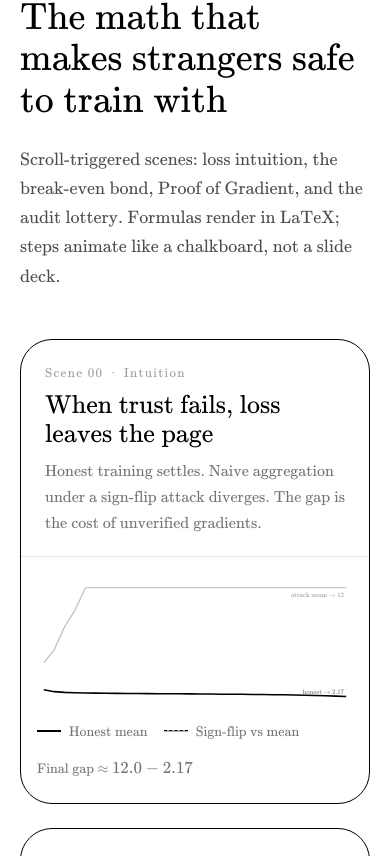
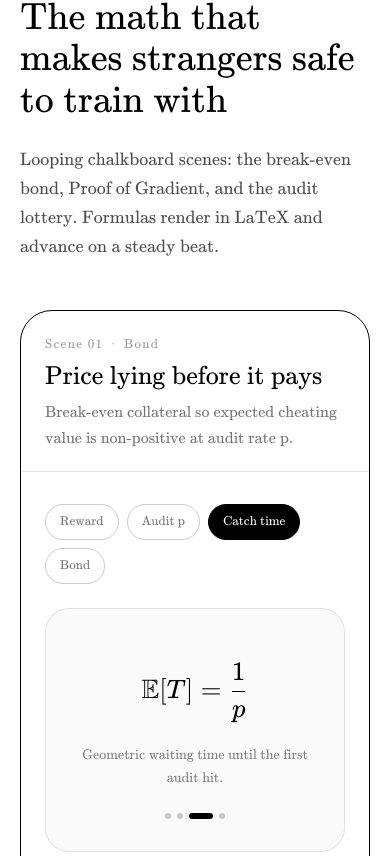
Before and after one commit to wienerlabs/leviathan-web, a React (Vite) app: page / in a window 390 px wide. Shown: the part 2828-3684 px from the top of the page. Built offline with nearby package versions, Linux system fonts and the light colour scheme.

Commit message:
fix: remove loss sketch and loop explain animations

```diff
--- a/src/components/ExplainSection.tsx
+++ b/src/components/ExplainSection.tsx
@@ -1,7 +1,6 @@
 import { Link } from 'react-router-dom'
 import AuditVisual from './math/AuditVisual'
 import { FormulaScene } from './math/FormulaScene'
-import LossSketch from './math/LossSketch'
 import { MathTex } from './math/Math'
 
 export default function ExplainSection() {
@@ -15,14 +14,12 @@ export default function ExplainSection() {
           The math that makes strangers safe to train with
         </h2>
         <p className="text-[18px] md:text-[22px] leading-relaxed text-black/70 max-w-[760px] mb-12 md:mb-16">
-          Scroll-triggered scenes: loss intuition, the break-even bond, Proof of
-          Gradient, and the audit lottery. Formulas render in LaTeX; steps
-          animate like a chalkboard, not a slide deck.
+          Looping chalkboard scenes: the break-even bond, Proof of Gradient, and
+          the audit lottery. Formulas render in LaTeX and advance on a steady
+          beat.
         </p>
 
         <div className="space-y-6 md:space-y-8">
-          <LossSketch />
-
           <FormulaScene
             index="Scene 01 · Bond"
             title="Price lying before it pays"
@@ -31,7 +28,7 @@ export default function ExplainSection() {
               {
                 label: 'Reward',
                 tex: 'R = \\text{round reward}',
-                note: 'Calibrated to ~1.2× H100 market cost of the round FLOPs.',
+                note: 'Calibrated to ~1.2x H100 market cost of the round FLOPs.',
               },
               {
                 label: 'Audit p',
--- a/src/components/math/AuditVisual.tsx
+++ b/src/components/math/AuditVisual.tsx
@@ -5,27 +5,41 @@ import { MathTex } from './Math'
 const WORKERS = 16
 const MALICIOUS = new Set([0, 1, 2, 3, 4])
 const CATCH = [12, 20, 1, 5, 11]
+const MAX_ROUND = 22
+const TICK_MS = 280
+const HOLD_MS = 1400
 
 export default function AuditVisual() {
   const ref = useRef<HTMLDivElement>(null)
-  const inView = useInView(ref, { once: true, amount: 0.4 })
+  const inView = useInView(ref, { amount: 0.25 })
   const [round, setRound] = useState(0)
 
   useEffect(() => {
     if (!inView) return
+    let r = 0
+    let timer = 0
+
+    const tick = () => {
+      r += 1
+      if (r > MAX_ROUND) {
+        timer = window.setTimeout(() => {
+          r = 0
+          setRound(0)
+          timer = window.setTimeout(tick, TICK_MS)
+        }, HOLD_MS)
+        return
+      }
+      setRound(r)
+      timer = window.setTimeout(tick, TICK_MS)
+    }
+
     setRound(0)
-    let r = 0
-    const id = window.setInterval(() => {
-      r += 1
-      setRound(r)
-      if (r >= 22) window.clearInterval(id)
-    }, 220)
-    return () => window.clearInterval(id)
+    timer = window.setTimeout(tick, TICK_MS)
+    return () => window.clearTimeout(timer)
   }, [inView])
 
   const caught = CATCH.map((c, i) => ({ id: i, round: c, done: round >= c }))
-  const mean =
-    CATCH.reduce((a, b) => a + b, 0) / CATCH.length
+  const mean = CATCH.reduce((a, b) => a + b, 0) / CATCH.length
 
   return (
     <motion.div
@@ -62,9 +76,9 @@ export default function AuditVisual() {
             const hit = bad && CATCH[i] != null && round >= CATCH[i]
             return (
               <motion.div
-                key={i}
+                key={`${i}-${hit}`}
                 animate={{
-                  scale: hit ? [1, 1.08, 1] : 1,
+                  scale: hit ? 1 : 1,
                   backgroundColor: hit
                     ? '#000000'
                     : bad
@@ -72,7 +86,7 @@ export default function AuditVisual() {
                       : '#ffffff',
                   color: hit ? '#ffffff' : '#000000',
                 }}
-                transition={{ duration: 0.35 }}
+                transition={{ duration: 0.3 }}
                 className="aspect-square rounded-[12px] border border-black flex items-center justify-center text-[12px] md:text-[13px] tabular-nums"
               >
                 {bad ? `M${i + 1}` : `H${i + 1}`}
--- a/src/components/math/FormulaScene.tsx
+++ b/src/components/math/FormulaScene.tsx
@@ -7,6 +7,8 @@ export type FormulaStep = {
   tex: string
   note?: string
 }
+
+const STEP_MS = 2200
 
 export function FormulaScene({
   index,
@@ -22,21 +24,23 @@ export function FormulaScene({
   footer?: ReactNode
 }) {
   const ref = useRef<HTMLDivElement>(null)
-  const inView = useInView(ref, { once: true, amount: 0.35 })
+  const inView = useInView(ref, { amount: 0.25 })
   const [step, setStep] = useState(0)
+  const [manual, setManual] = useState(false)
 
   useEffect(() => {
-    if (!inView) return
-    setStep(0)
-    if (steps.length <= 1) return
-    const timers: number[] = []
-    for (let i = 1; i < steps.length; i++) {
-      timers.push(
-        window.setTimeout(() => setStep(i), i * 1100),
-      )
-    }
-    return () => timers.forEach((t) => window.clearTimeout(t))
-  }, [inView, steps.length])
+    if (!inView || steps.length <= 1 || manual) return
+    const id = window.setInterval(() => {
+      setStep((s) => (s + 1) % steps.length)
+    }, STEP_MS)
+    return () => window.clearInterval(id)
+  }, [inView, steps.length, manual])
+
+  useEffect(() => {
+    if (!manual) return
+    const id = window.setTimeout(() => setManual(false), STEP_MS * 2.5)
+    return () => window.clearTimeout(id)
+  }, [manual, step])
 
   const active = steps[Math.min(step, steps.length - 1)]
 
@@ -66,14 +70,15 @@ export function FormulaScene({
             <button
               key={s.label}
               type="button"
-              onClick={() => setStep(i)}
+              onClick={() => {
+                setStep(i)
+                setManual(true)
+              }}
               className={[
                 'h-9 px-3.5 rounded-full border text-[13px] transition-colors',
-                i <= step
-                  ? i === step
-                    ? 'border-black bg-black text-white'
-                    : 'border-black bg-white text-black'
-                  : 'border-black/15 text-black/30',
+                i === step
+                  ? 'border-black bg-black text-white'
+                  : 'border-black/20 text-black/55 hover:border-black',
               ].join(' ')}
             >
               {s.label}
@@ -84,9 +89,9 @@ export function FormulaScene({
         <div className="relative overflow-hidden rounded-[24px] border border-black/10 bg-black/[0.02] px-5 md:px-8 py-8 md:py-10">
           <motion.div
             key={active.tex}
-            initial={{ opacity: 0, y: 14, filter: 'blur(4px)' }}
-            animate={{ opacity: 1, y: 0, filter: 'blur(0px)' }}
-            transition={{ duration: 0.55, ease: [0.16, 1, 0.3, 1] }}
+            initial={{ opacity: 0, y: 12 }}
+            animate={{ opacity: 1, y: 0 }}
+            transition={{ duration: 0.45, ease: [0.16, 1, 0.3, 1] }}
             className="text-center text-[22px] md:text-[34px] leading-relaxed"
           >
             <MathTex tex={active.tex} display />
@@ -97,7 +102,7 @@ export function FormulaScene({
               key={active.note}
               initial={{ opacity: 0 }}
               animate={{ opacity: 1 }}
-              transition={{ delay: 0.15, duration: 0.4 }}
+              transition={{ delay: 0.12, duration: 0.35 }}
               className="mt-5 text-center text-[14px] md:text-[15px] text-black/50 max-w-[520px] mx-auto leading-relaxed"
             >
               {active.note}
--- a/src/components/math/LossSketch.tsx
+++ /dev/null
@@ -1,128 +0,0 @@
-import { motion, useInView } from 'motion/react'
-import { useRef } from 'react'
-import { MathTex } from './Math'
-import { lossChartData } from '../../data/phase0'
-
-function pathFrom(key: 'honest' | 'signflipMean', w: number, h: number) {
-  const pad = 12
-  const xs = lossChartData.map((d) => d.round)
-  const ys = lossChartData.map((d) => d[key])
-  const minX = 1
-  const maxX = 30
-  const minY = 2
-  const maxY = 12
-  const pts = xs.map((x, i) => {
-    const px = pad + ((x - minX) / (maxX - minX)) * (w - pad * 2)
-    const py =
-      pad + (1 - (ys[i] - minY) / (maxY - minY)) * (h - pad * 2)
-    return `${px},${py}`
-  })
-  return `M ${pts.join(' L ')}`
-}
-
-export default function LossSketch() {
-  const ref = useRef<HTMLDivElement>(null)
-  const inView = useInView(ref, { once: true, amount: 0.4 })
-  const w = 560
-  const h = 220
-
-  return (
-    <motion.div
-      ref={ref}
-      initial={{ opacity: 0, y: 28 }}
-      animate={inView ? { opacity: 1, y: 0 } : undefined}
-      transition={{ duration: 0.7, ease: [0.16, 1, 0.3, 1] }}
-      className="rounded-[32px] border border-black overflow-hidden bg-white"
-    >
-      <div className="px-6 md:px-8 pt-6 md:pt-7 pb-5 border-b border-black/10">
-        <p className="text-[13px] tracking-[0.1em] text-black/40 mb-2">
-          Scene 00 · Intuition
-        </p>
-        <h3 className="text-[26px] md:text-[34px] leading-[1.12]">
-          When trust fails, loss leaves the page
-        </h3>
-        <p className="mt-2 text-[16px] text-black/55 max-w-[560px] leading-relaxed">
-          Honest training settles. Naive aggregation under a sign-flip attack
-          diverges. The gap is the cost of unverified gradients.
-        </p>
-      </div>
-
-      <div className="px-4 md:px-8 py-6 md:py-8">
-        <svg
-          viewBox={`0 0 ${w} ${h}`}
-          className="w-full h-auto"
-          role="img"
-          aria-label="Loss sketch honest vs sign flip"
-        >
-          {[0.25, 0.5, 0.75].map((t) => (
-            <line
-              key={t}
-              x1="12"
-              x2={w - 12}
-              y1={12 + t * (h - 24)}
-              y2={12 + t * (h - 24)}
-              stroke="#000"
-              strokeOpacity="0.06"
-              strokeDasharray="3 6"
-            />
-          ))}
-
-          <motion.path
-            d={pathFrom('signflipMean', w, h)}
-            fill="none"
-            stroke="#000"
-            strokeOpacity="0.28"
-            strokeWidth="2"
-            strokeDasharray="3 5"
-            initial={{ pathLength: 0 }}
-            animate={inView ? { pathLength: 1 } : undefined}
-            transition={{ duration: 2.2, ease: 'easeInOut' }}
-          />
-          <motion.path
-            d={pathFrom('honest', w, h)}
-            fill="none"
-            stroke="#000"
-            strokeWidth="2.75"
-            initial={{ pathLength: 0 }}
-            animate={inView ? { pathLength: 1 } : undefined}
-            transition={{ duration: 2.4, ease: 'easeInOut', delay: 0.15 }}
-          />
-
-          <text
-            x={w - 16}
-            y={28}
-            textAnchor="end"
-            fontSize="12"
-            fill="rgba(0,0,0,0.4)"
-            fontFamily="KaTeX_Main, serif"
-          >
-            attack mean → 12
-          </text>
-          <text
-            x={w - 16}
-            y={h - 20}
-            textAnchor="end"
-            fontSize="12"
-            fill="rgba(0,0,0,0.55)"
-            fontFamily="KaTeX_Main, serif"
-          >
-            honest → 2.17
-          </text>
-        </svg>
-
-        <div className="mt-4 flex flex-wrap gap-4 text-[14px] text-black/55">
-          <span className="inline-flex items-center gap-2">
-            <span className="w-6 h-[2px] bg-black" /> Honest mean
-          </span>
-          <span className="inline-flex items-center gap-2">
-            <span className="w-6 h-[2px] bg-black/30 border-t border-dashed border-black" />{' '}
-            Sign-flip vs mean
-          </span>
-          <span>
-            Final gap ≈ <MathTex tex="12.0 - 2.17" className="text-[14px]" />
-          </span>
-        </div>
-      </div>
-    </motion.div>
-  )
-}
```
